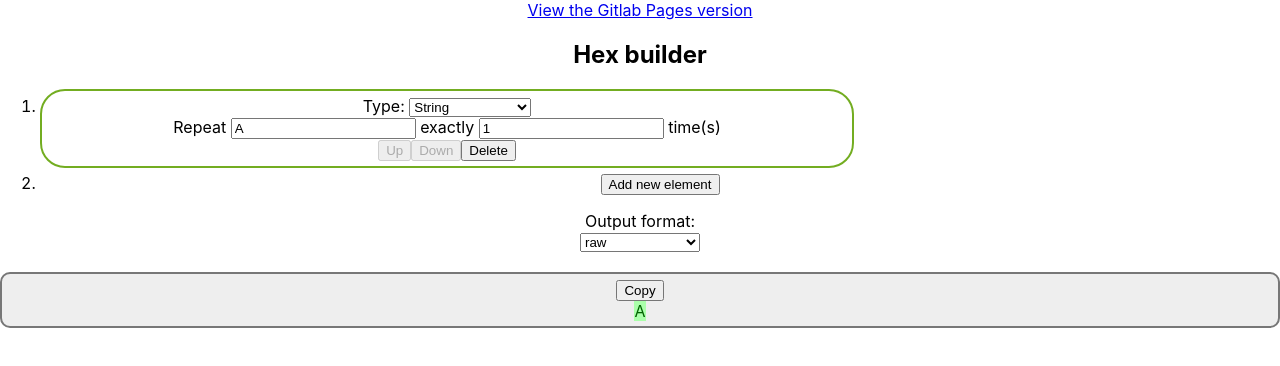
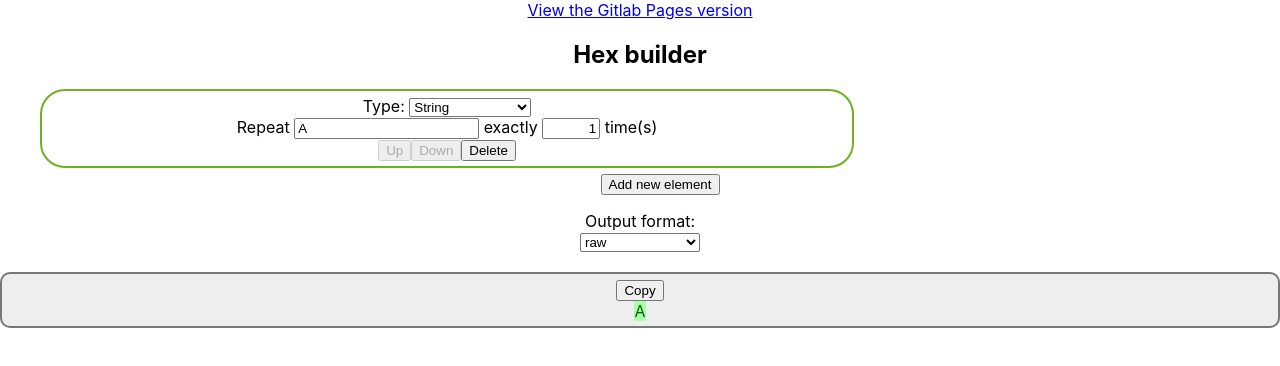
Before and after one commit to six-two/react_payload_builder, a React (Create React App) app: page / in a window 1280 px wide. Both pictures are taken after a click on the button "Add new element". Shown: the top 366 px of the page. Built offline with nearby package versions, Linux system fonts and the light colour scheme.

Commit message:
Added SASS. Small changes

```diff
--- a/package.json
+++ b/package.json
@@ -8,6 +8,7 @@
     "@testing-library/react": "^9.5.0",
     "@testing-library/user-event": "^7.2.1",
     "copy-to-clipboard": "^3.3.1",
+    "node-sass": "^4.14.1",
     "react": "^16.13.1",
     "react-dom": "^16.13.1",
     "react-scripts": "3.4.1"
--- a/src/App.css
+++ b/src/App.scss
@@ -1,14 +1,11 @@
-.App {
+.app-root {
+  align: center;
   text-align: center;
 }
 
-.App-link {
-  color: #61dafb;
-}
-
-.app-root {
-  align: center;
-  text-align: center;
+.input-count {
+  width: 50px;
+  text-align: right;
 }
 
 .list-item {
@@ -19,7 +16,10 @@
   width: 800px;
 }
 
-
+.list li {
+  align: center;
+  list-style: none;
+}
 
 .list .multi-colored:nth-child(3n+0) {
     border-color: red;
@@ -44,19 +44,21 @@
   padding: 3px;
 }
 
-  .byteOutput .multi-colored:nth-child(3n+0) {
+.byteOutput {
+.multi-colored:nth-child(3n+0) {
 color: #ff0000;
 background-color: #ffaaaa;
 }
 
-    .byteOutput .multi-colored:nth-child(3n+1) {
+.multi-colored:nth-child(3n+1) {
 color: darkgreen;
 background-color: #aaffaa;
 }
 
-      .byteOutput .multi-colored:nth-child(3n+2) {
+.multi-colored:nth-child(3n+2) {
 color: #0000ff;
 background-color: #aaaaff;
+}
 }
 
 .byteOutput {
--- a/src/App.tsx
+++ b/src/App.tsx
@@ -1,5 +1,5 @@
 import React from 'react';
-import './App.css';
+import './App.scss';
 import HexBuilderListView from './app/views/list/ReorderableListView';
 import OutputView from './app/views/hex/OutputView';
 import HexElementView from './app/views/hex/HexElementView';
--- a/src/app/hex/Padding.ts
+++ b/src/app/hex/Padding.ts
@@ -28,6 +28,9 @@ export class Utils {
     if (missing < 0) {
       throwBadInputError(`Padding should be applied up to index ${padding.paddToLength}, but the string is already longer than that (length=${offset})`);
     }
+    if (!padding.pattern) {
+      throwBadInputError("Padding can not be empty");
+    }
     const patternBytes = new ByteString(padding.pattern ? padding.pattern : "?");
     const repeatCount = Math.floor(missing / patternBytes.bytes.length);
     const incompleteSize = missing - (repeatCount * patternBytes.bytes.length)
--- a/src/app/views/hex/PaddingEditView.tsx
+++ b/src/app/views/hex/PaddingEditView.tsx
@@ -9,11 +9,11 @@ export default class PaddingEditView extends React.Component<Props> {
     return (
       <div>
         {LABELS[0]}
-        <input type="text"
+        <input className="input-string" type="text"
           value={this.props.values.pattern}
           onChange={this.onPatternChange} />
         {LABELS[1]}
-        <input type="text"
+        <input className="input-count" type="text"
           value={this.props.values.paddToLength}
           onChange={this.onNumberChange} />
       </div>);
--- a/src/app/views/hex/StringEditView.tsx
+++ b/src/app/views/hex/StringEditView.tsx
@@ -12,11 +12,11 @@ export default class StringEditView extends React.Component<Props> {
     return (
       <div>
         {labels[0]}
-        <input type="text"
+        <input className="input-string" type="text"
           value={this.props.values.pattern}
           onChange={this.onPatternChange} />
         {labels[1]}
-        <input type="text"
+        <input className="input-count" type="text"
           value={this.props.values.repeatCount}
           onChange={this.onNumberChange} />
         {labels[2]}
```
Also changed, not shown: 1 other file (tests, documents, lock files or other folders). Lines whose indentation alone changed are shown as unchanged.
